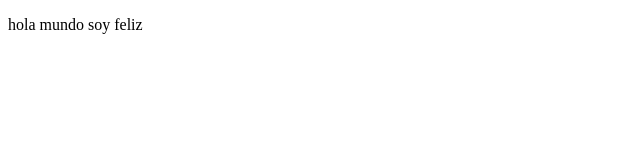
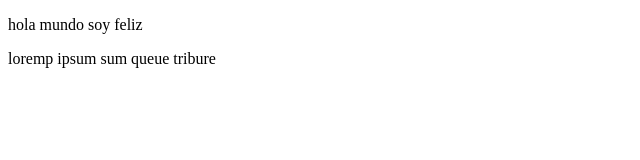
Before and after one commit to Panda170/gitcurse, a plain HTML site: page index.html in a window 1280 px wide. Shown: the whole page, without its empty margins (0-640 px from the left). Drawn offline with Linux system fonts and the light colour scheme.

Commit message:
se agrega contenido

```diff
--- a/index.html
+++ b/index.html
@@ -8,5 +8,6 @@
 </head>
 <body>
     <p>hola mundo soy feliz</p>
+    <p>loremp ipsum sum queue tribure</p>
 </body>
 </html>
```
